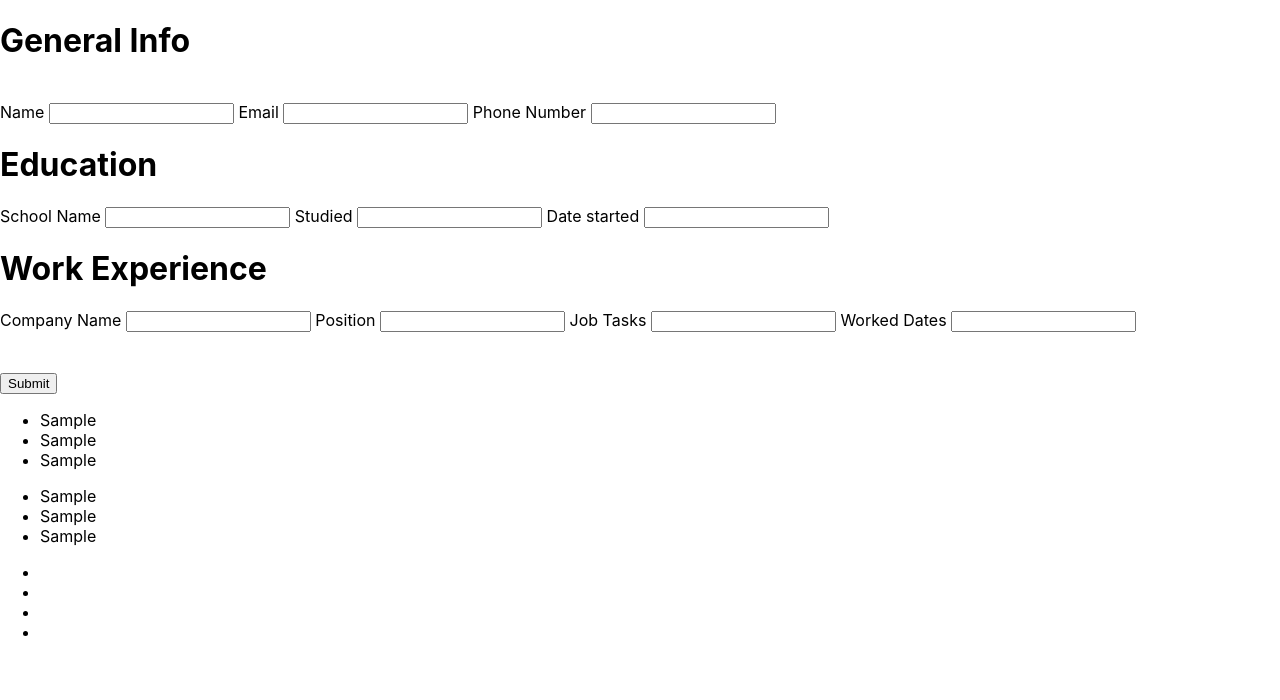
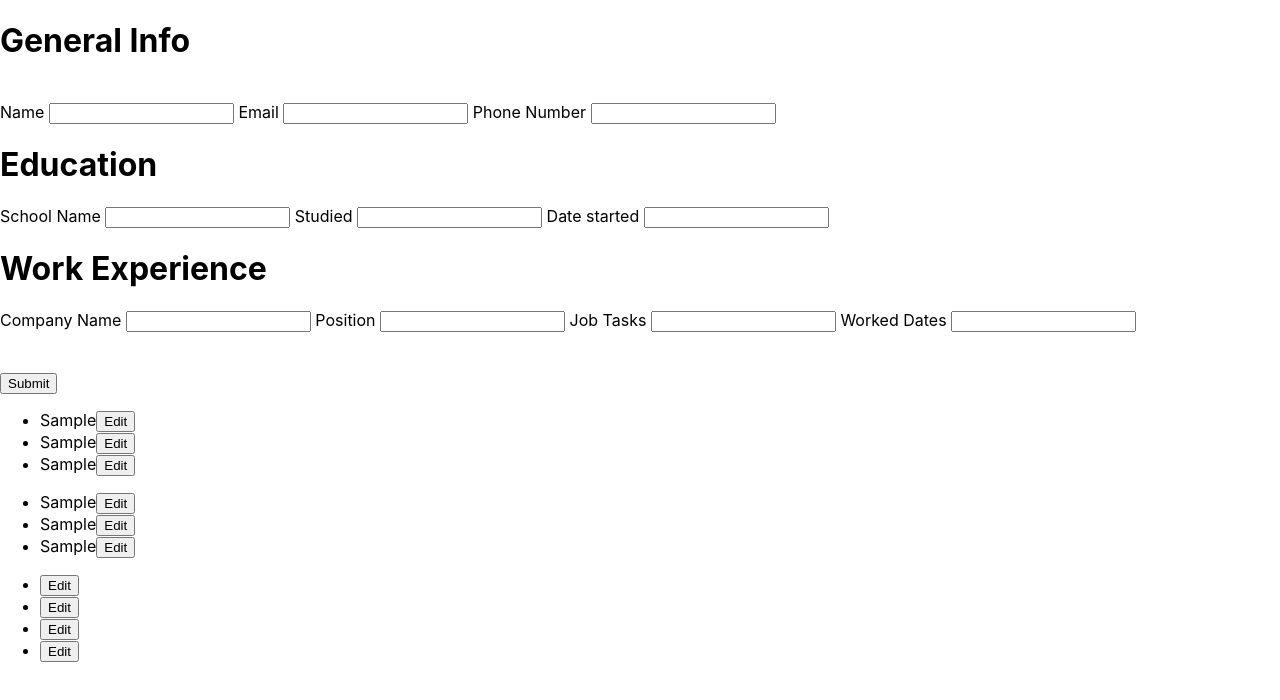
Before and after one commit to Michael-Mehta/cv-project, a React (Create React App) app: page / in a window 1280 px wide. Both pictures are taken after typing "Sample", "Sample", "Sample", "Sample", "Sample", "Sample" into the empty fields and a click on the button "Submit". Shown: the top 700 px of the page. Built offline with nearby package versions, Linux system fonts and the light colour scheme.

Commit message:
edit button functionality halfway done

```diff
--- a/src/App.js
+++ b/src/App.js
@@ -213,6 +213,225 @@ handleWorkedDatesChange = (e) => {
   });
 };
 
+handleEdit = (background, id) => {
+
+
+
+  const editGeneral = background.find((i)=> i.id === id);
+
+
+
+    if(editGeneral.id === background[0].id)
+    {
+      this.handleInfoEdit(background,id);
+    }
+
+    if(editGeneral.id === background[1].id)
+    {
+      this.handleMoreInfoEdit(background,id);
+    }
+
+    if(editGeneral.id === background[2].id)
+    {
+      this.handleEvenMoreInfoEdit(background,id);
+    }
+
+};
+
+handleEducationEdit = (education, id) => {
+
+
+
+  const editGeneral = education.find((i)=> i.id === id);
+
+
+
+    if(editGeneral.id === education[0].id)
+    {
+      this.handleSchoolNameEdit(education,id);
+    }
+
+    if(editGeneral.id === education[1].id)
+    {
+      this.handleStudiedEdit(education,id);
+    }
+
+    if(editGeneral.id === education[2].id)
+    {
+      this.handleDateEdit(education, id);
+    }
+
+};
+
+
+handleWorkEdit = (job, id) => {
+
+
+
+  const editGeneral = job.find((i)=> i.id === id);
+
+
+
+    if(editGeneral.id === job[0].id)
+    {
+      this.handleCompanyNameEdit(job,id);
+    }
+
+    if(editGeneral.id === job[1].id)
+    {
+      this.handlePositionEdit(job,id);
+    }
+
+    if(editGeneral.id === job[2].id)
+    {
+      this.handleJobTasksEdit(job,id);
+    }
+
+    if(editGeneral.id === job[3].id)
+    {
+      this.handleWorkedDatesEdit(job,id);
+    }
+
+};
+
+
+
+handleInfoEdit = (background, id) => {
+
+
+    const editGeneral = background.find((i)=> i.id === id);
+
+      this.setState({
+
+      info: {text: `${editGeneral.text}`}
+
+    });
+
+  };
+
+  handleMoreInfoEdit = (background, id) => {
+
+
+    const editGeneral = background.find((i)=> i.id === id);
+
+      this.setState({
+
+      moreInfo: {text: `${editGeneral.text}`}
+
+    });
+
+    console.log(background[0]);
+
+  };
+
+  handleEvenMoreInfoEdit = (background, id) => {
+
+
+    const editGeneral = background.find((i)=> i.id === id);
+
+      this.setState({
+
+      evenMoreInfo: {text: `${editGeneral.text}`}
+
+    });
+
+  };
+
+  handleSchoolNameEdit = (background, id) => {
+
+
+    const editGeneral = background.find((i)=> i.id === id);
+
+      this.setState({
+
+      schoolName: {text: `${editGeneral.text}`}
+
+    });
+
+  };
+
+
+  handleStudiedEdit = (background, id) => {
+
+
+    const editGeneral = background.find((i)=> i.id === id);
+
+      this.setState({
+
+      studied: {text: `${editGeneral.text}`}
+
+    });
+
+  };
+
+
+  handleDateEdit = (background, id) => {
+
+
+    const editGeneral = background.find((i)=> i.id === id);
+
+      this.setState({
+
+      date: {text: `${editGeneral.text}`}
+
+    });
+
+  };
+
+  handleCompanyNameEdit = (background, id) => {
+
+
+    const editGeneral = background.find((i)=> i.id === id);
+
+      this.setState({
+
+      companyName: {text: `${editGeneral.text}`}
+
+    });
+
+  };
+
+  handlePositionEdit = (background, id) => {
+
+
+    const editGeneral = background.find((i)=> i.id === id);
+
+      this.setState({
+
+      position: {text: `${editGeneral.text}`}
+
+    });
+
+  };
+
+  handleJobTasksEdit = (background, id) => {
+
+
+    const editGeneral = background.find((i)=> i.id === id);
+
+      this.setState({
+
+      jobTasks: {text: `${editGeneral.text}`}
+
+    });
+
+  };
+
+
+  handleWorkedDatesEdit = (background, id) => {
+
+
+    const editGeneral = background.find((i)=> i.id === id);
+
+      this.setState({
+
+      workedDates: {text: `${editGeneral.text}`}
+
+    });
+
+  };
+
+
 
 onSubmitTask = (e) => {
 
@@ -358,9 +577,16 @@ onSubmitTask = (e) => {
 
 
 
-    <Overview background = {background} />
-    <Education education = {education} />
-    <Work work = {job} />
+    <Overview background = {background}
+     handleEdit = {this.handleEdit}
+
+    />
+    <Education education = {education}
+    handleEdit = {this.handleEducationEdit}
+    />
+    <Work work = {job}
+    handleEdit = {this.handleWorkEdit}
+    />
 
 
     </div>
--- a/src/components/Education.js
+++ b/src/components/Education.js
@@ -1,20 +1,21 @@
 import React from "react";
 
 
-const Education = (props) => {
+const Education = ({education, handleEdit}) => {
 
-    const {education} = props;
 
     return (
 
-        <ul>
+    <ul>
 
-            {education.map((studies) => {
+ {education.map((studies) => {
 
-                return <li key = {studies.id}>{studies.text}</li>;
+        return <li key = {studies.id}><span>{studies.text}</span>
 
-            })}
-        </ul>
+        <button onClick={() => handleEdit(education, studies.id)}>Edit</button>
+          </li>;
+ })}
+    </ul>
 
 
     );
--- a/src/components/Overview.js
+++ b/src/components/Overview.js
@@ -1,17 +1,28 @@
 import React from "react";
 
 
-const Overview = (props) => {
+const Overview = ({background,handleEdit}) => {
 
-    const {background} = props;
+
 
     return (
 
         <ul>
 
+
             {background.map((info) => {
 
-                return <li key = {info.id}>{info.text}</li>;
+
+
+
+                return <li key = {info.id}><span>{info.text}</span>
+
+                <button onClick={() => handleEdit(background, info.id)}>Edit</button>
+
+
+
+
+              </li>;
 
             })}
         </ul>
--- a/src/components/Work.js
+++ b/src/components/Work.js
@@ -1,19 +1,23 @@
 import React from "react";
 
 
-const Work = (props) => {
+const Work = ({work, handleEdit} ) => {
 
-    const {work} = props;
+
 
     return (
 
         <ul>
 
-            {work.map((task) => {
+ {work.map((task) => {
 
-                return <li key = {task.id}>{task.text}</li>;
+       return <li key = {task.id}><span>{task.text}</span>
 
-            })}
+       <button onClick={() => handleEdit(work, task.id)}>Edit</button>
+       </li>;
+
+     })}
+
         </ul>
 
 
```
